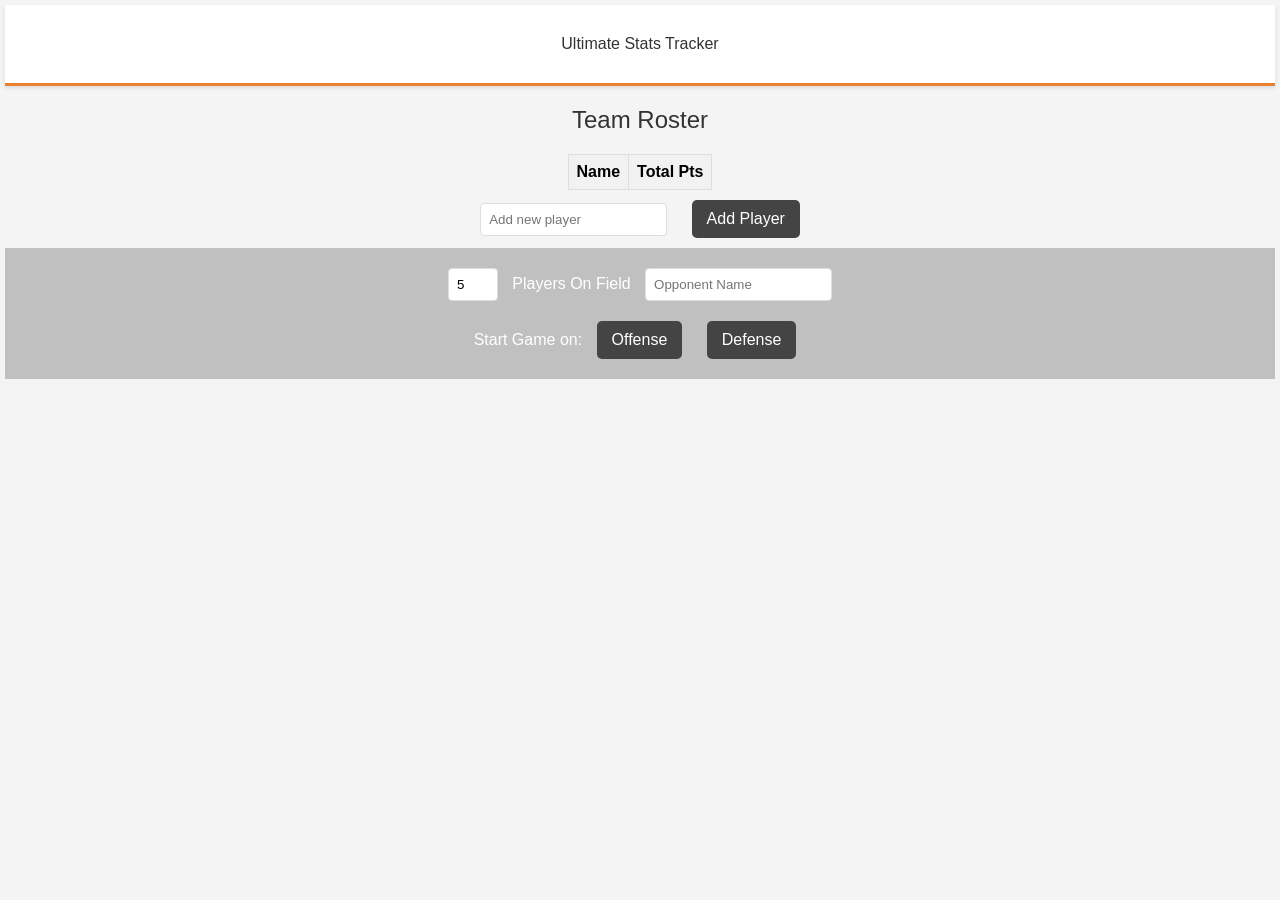
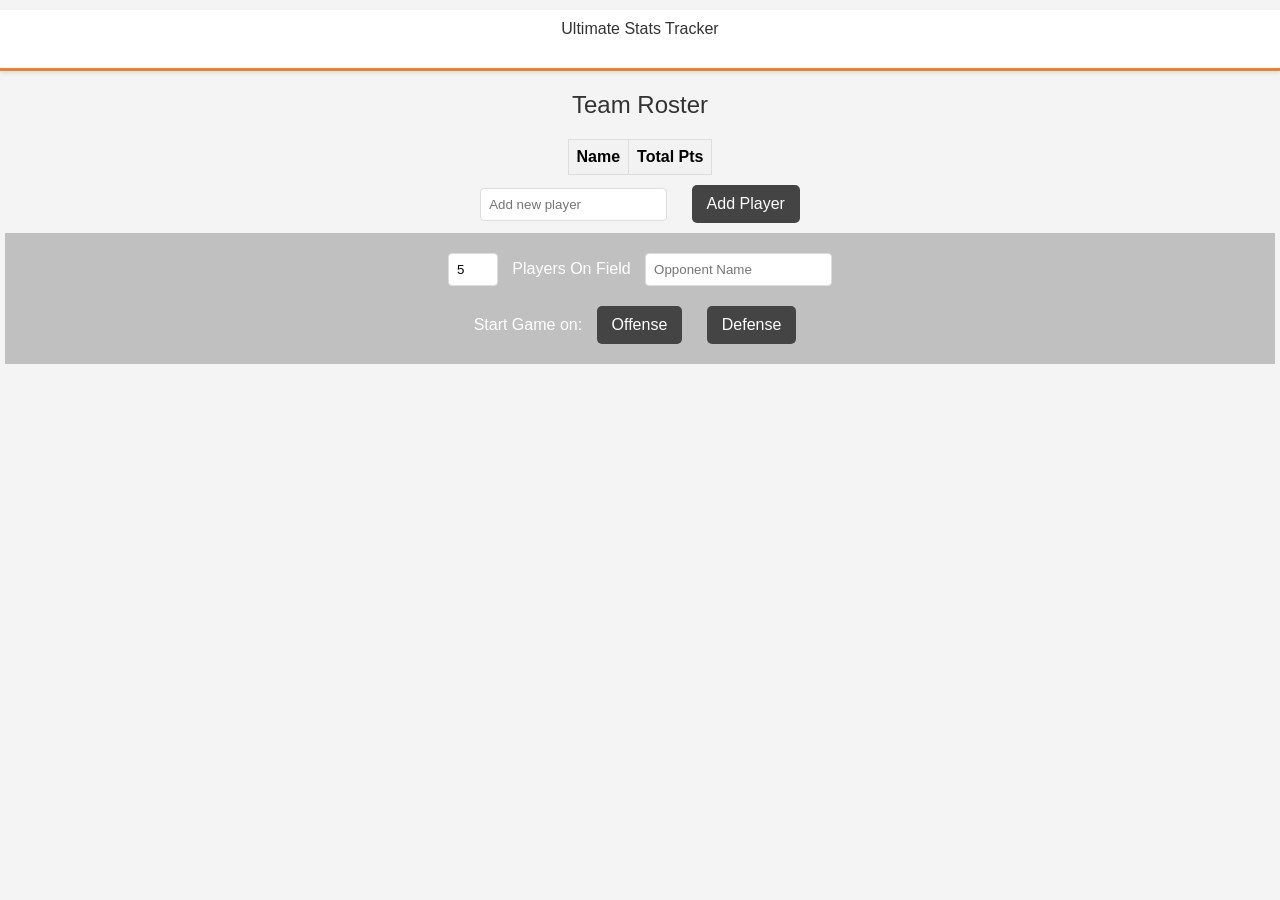

Apply white header to in-game tabs; fix notch; trim header height

--- a/main.css
+++ b/main.css
@@ -2605,7 +2605,10 @@ header {
     color: #333;
     border-bottom: 3px solid #EB8232; /* brand orange accent (replaces full-orange fill) */
     box-shadow: 0 2px 4px rgba(0,0,0,0.1);
-    margin-bottom: 0;
+    /* Break out of the body's 5px padding so the white header reaches the
+       top/side edges, and fill the iOS safe area (notch/dynamic island) white */
+    margin: -5px -5px 0;
+    padding-top: env(safe-area-inset-top, 0);
     position: relative;
 }
 
@@ -2613,7 +2616,7 @@ header .header-content-row {
     display: grid;
     grid-template-columns: 1fr auto 1fr; /* menu | centered logo | pill */
     align-items: center;
-    padding: 5px 12px 10px; /* 5 top, 10 bottom */
+    padding: 5px 12px 4px; /* 5 top, 4 bottom (compact) */
     gap: 10px;
 }
 
@@ -2625,12 +2628,12 @@ header .header-staging-pill {
     justify-self: end;
 }
 
-.header-logo-container {
+header .header-logo-container {
     position: relative;
     flex-shrink: 0;
 }
 
-.header-logo-container img {
+header .header-logo-container img {
     height: 55px;
     width: auto;
     display: block;
@@ -4200,15 +4203,8 @@ section > .panel-title-bar {
    Staging environment overrides
    ============================================ */
 
-/* Staging header matches production; the purple STAGING pill is the differentiator. */
-
-body.staging .version-overlay {
-    background: #7B68AE;
-}
-
-body.staging .panel-header {
-    background: #7B68AE;
-}
+/* Staging header (both the main header and the in-game panel-header) matches
+   production; the purple STAGING pill is the only differentiator now. */
 
 /* -----------------------------------------------------------------
  * Advanced Settings modal
